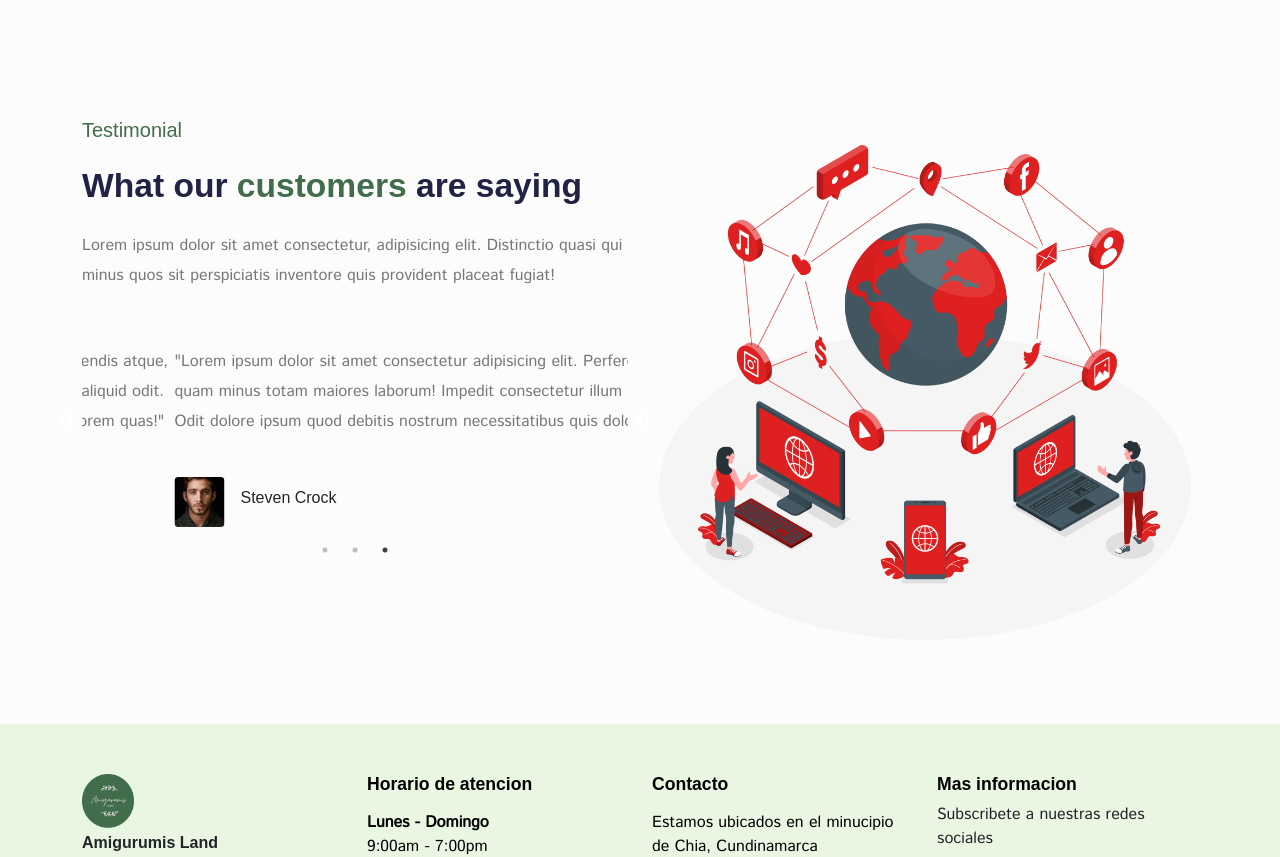
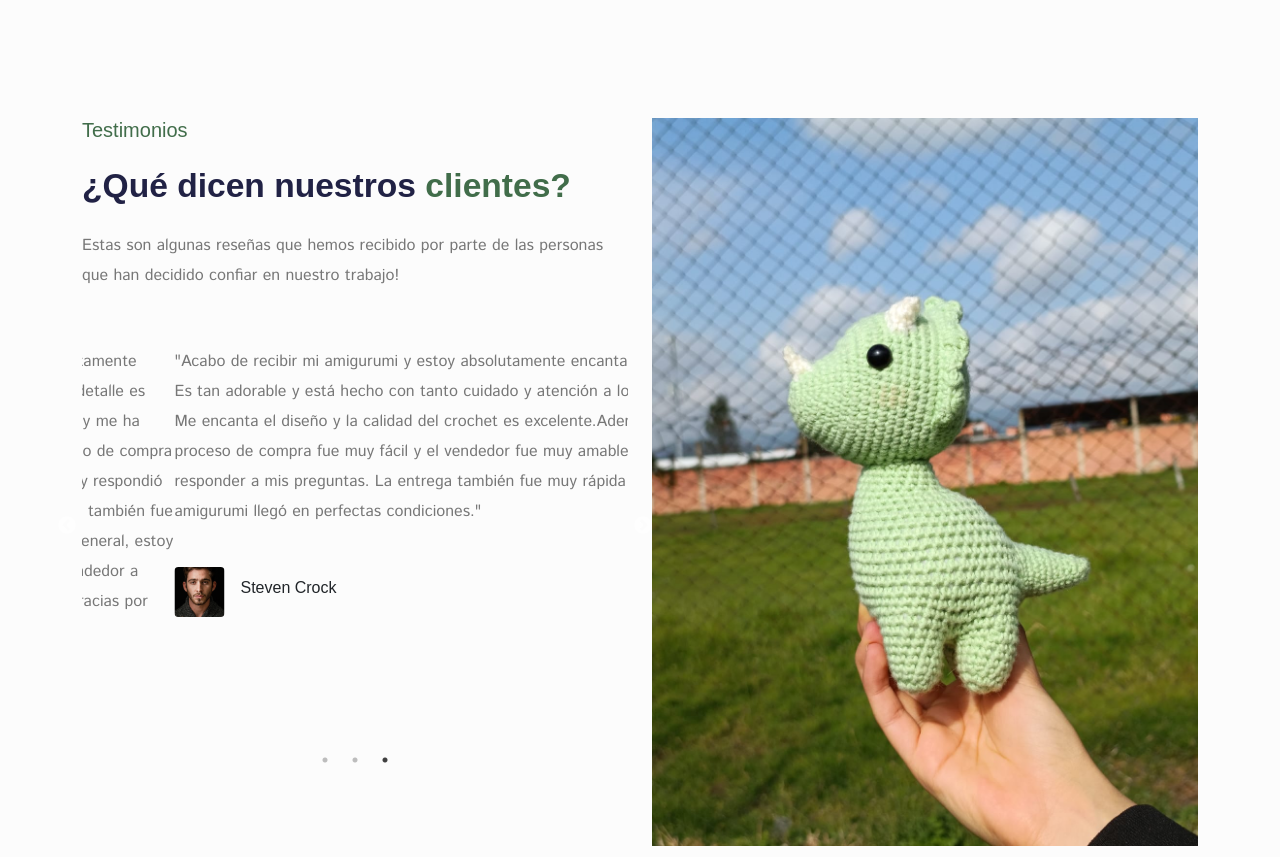
Before and after one commit to Fernanda2209/Amigurumis.Land, a React (Create React App) app: page /home in a window 1280 px wide. Shown: the part 4332-5189 px from the top of the page. Built offline with nearby package versions, Linux system fonts and the light colour scheme; a web font is replaced by a local one.

Commit message:
testimonial, experience carousel, network image and functionality

```diff
--- a/src/components/UI/slider/TestimonialSlider.jsx
+++ b/src/components/UI/slider/TestimonialSlider.jsx
@@ -22,10 +22,10 @@ const TestimonialSlider = () => {
     <Slider {...settings}>
       <div>
         <p className="review__text">
-          "Lorem ipsum dolor sit amet consectetur adipisicing elit. Perferendis
-          atque, quam minus totam maiores laborum! Impedit consectetur illum
-          aliquid odit. Odit dolore ipsum quod debitis nostrum necessitatibus
-          quis dolorem quas!"
+          "Hace poco recibi mi producto y solo tengo cosas buenas que compartir
+          con uestes, la atencion por parte de Amigurumis Land fue fantastica, se
+          adaptaron a cada una de mis recomendaciones y me entregaron un producto
+          que cumplio con cada una de mis expectativas"
         </p>
         <div className=" slider__content d-flex align-items-center gap-3 ">
           <img src={ava01} alt="avatar" className=" rounded" />
@@ -34,10 +34,14 @@ const TestimonialSlider = () => {
       </div>
       <div>
         <p className="review__text">
-          "Lorem ipsum dolor sit amet consectetur adipisicing elit. Perferendis
-          atque, quam minus totam maiores laborum! Impedit consectetur illum
-          aliquid odit. Odit dolore ipsum quod debitis nostrum necessitatibus
-          quis dolorem quas!"
+          "Recientemente compré un amigurumi en línea y estoy completamente encantada con él.
+           La calidad del trabajo es impresionante y el detalle es asombroso. El amigurumi es
+           muy suave y cómodo de sostener, y me ha dado mucha alegría tenerlo como compañía.
+           Además, el proceso de compra fue muy fácil y rápido. El vendedor fue muy amable y servicial, y
+           respondió a todas mis preguntas de manera rápida y eficiente. La entrega también fue muy rápida
+           y el amigurumi llegó en perfectas condiciones.
+           En general, estoy muy contenta con mi compra y sin duda recomendaría este vendedor a cualquiera
+           que esté buscando un amigurumi de alta calidad. ¡Gracias por hacer que mi día sea más brillante!"
         </p>
         <div className="slider__content d-flex align-items-center gap-3 ">
           <img src={ava02} alt="avatar" className=" rounded" />
@@ -46,10 +50,11 @@ const TestimonialSlider = () => {
       </div>
       <div>
         <p className="review__text">
-          "Lorem ipsum dolor sit amet consectetur adipisicing elit. Perferendis
-          atque, quam minus totam maiores laborum! Impedit consectetur illum
-          aliquid odit. Odit dolore ipsum quod debitis nostrum necessitatibus
-          quis dolorem quas!"
+          "Acabo de recibir mi amigurumi y estoy absolutamente encantada con él.
+           Es tan adorable y está hecho con tanto cuidado y atención a los detalles.
+           Me encanta el diseño y la calidad del crochet es excelente.Además, el proceso de
+           compra fue muy fácil y el vendedor fue muy amable y rápido en responder a mis preguntas.
+            La entrega también fue muy rápida y el amigurumi llegó en perfectas condiciones."
         </p>
         <div className="slider__content d-flex align-items-center gap-3 ">
           <img src={ava03} alt="avatar" className=" rounded" />
--- a/src/pages/Contact.jsx
+++ b/src/pages/Contact.jsx
@@ -1,7 +1,7 @@
 import React from "react";
 
 const Contact = () => {
-  return <div>Contact</div>;
+  return <div></div>;
 };
 
 export default Contact;
--- a/src/pages/Home.jsx
+++ b/src/pages/Home.jsx
@@ -26,7 +26,7 @@ import ProductCard from "../components/UI/product-card/ProductCard.jsx";
 
 import whyImg from "../assets/images/location.png";
 
-import networkImg from "../assets/images/network.png";
+import networkImg from "../assets/images/network.jpg";
 
 import TestimonialSlider from "../components/UI/slider/TestimonialSlider.jsx";
 
@@ -320,14 +320,12 @@ const Home = () => {
           <Row>
             <Col lg="6" md="6">
               <div className="testimonial ">
-                <h5 className="testimonial__subtitle mb-4">Testimonial</h5>
+                <h5 className="testimonial__subtitle mb-4">Testimonios</h5>
                 <h2 className="testimonial__title mb-4">
-                  What our <span>customers</span> are saying
+                ¿Qué dicen nuestros <span>clientes?</span>
                 </h2>
                 <p className="testimonial__desc">
-                  Lorem ipsum dolor sit amet consectetur, adipisicing elit.
-                  Distinctio quasi qui minus quos sit perspiciatis inventore
-                  quis provident placeat fugiat!
+                  Estas son algunas reseñas que hemos recibido por parte de las personas que han decidido confiar en nuestro trabajo!
                 </p>
 
                 <TestimonialSlider />
```
Also changed, not shown: src/assets/images/network.jpg (added), src/assets/images/network.png (deleted).
